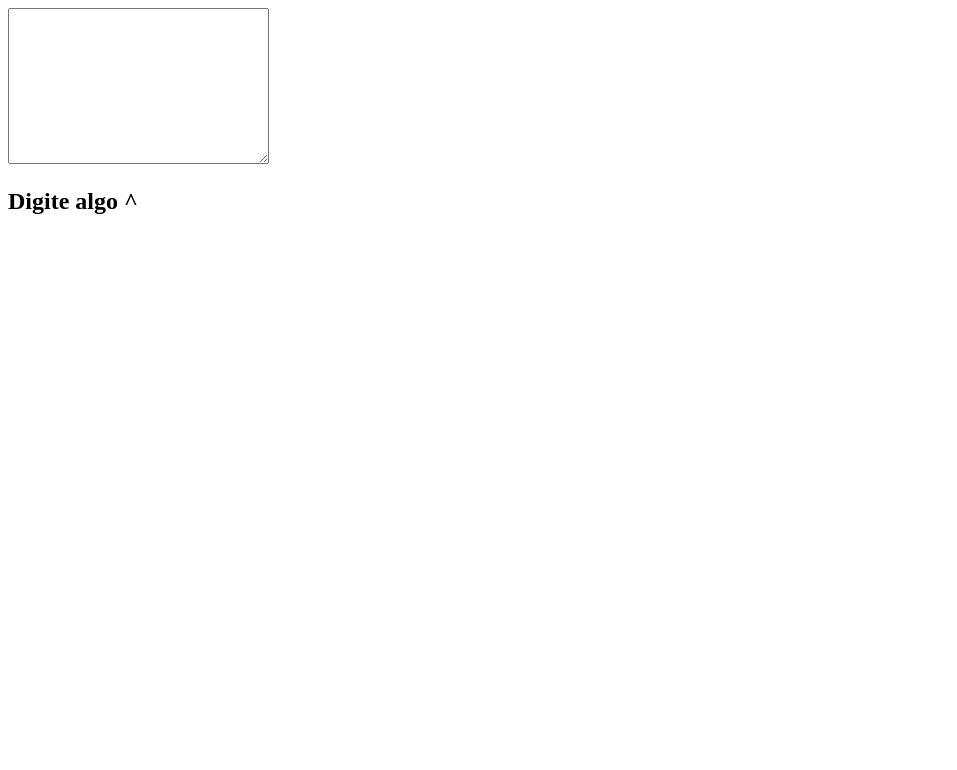
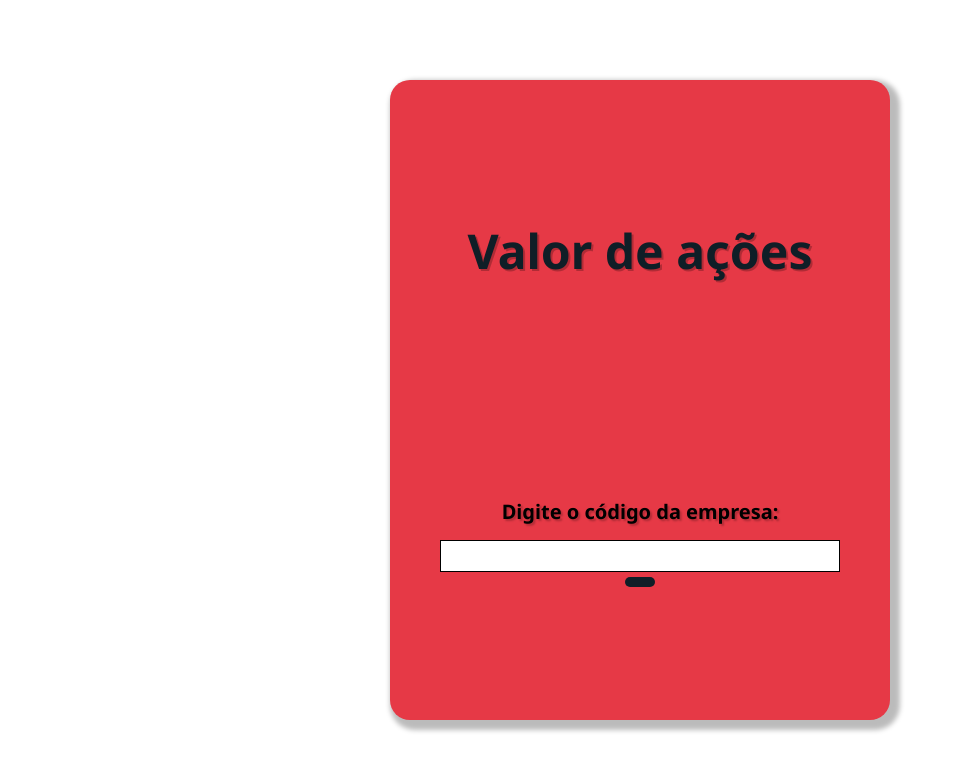
Before and after one commit to pedroviana71/primeiroExercicioReact, a React (Create React App) app: page / in a window 1280 px wide. Shown: the top 770 px of the page, without its empty margins (0-957 px from the left). Built offline with nearby package versions, Linux system fonts and the light colour scheme.

Commit message:
exercicio de Ações

```diff
--- a/package.json
+++ b/package.json
@@ -6,9 +6,12 @@
     "@testing-library/jest-dom": "^5.16.1",
     "@testing-library/react": "^12.1.2",
     "@testing-library/user-event": "^13.5.0",
+    "axios": "^0.25.0",
+    "immer": "^9.0.12",
     "react": "^17.0.2",
     "react-dom": "^17.0.2",
     "react-scripts": "5.0.0",
+    "use-immer": "^0.6.0",
     "web-vitals": "^2.1.4"
   },
   "scripts": {
--- a/public/index.html
+++ b/public/index.html
@@ -5,15 +5,15 @@
     <link rel="icon" href="%PUBLIC_URL%/favicon.ico" />
     <meta name="viewport" content="width=device-width, initial-scale=1" />
     <meta name="theme-color" content="#000000" />
-
+    <style>
+      @import url("https://fonts.googleapis.com/css2?family=Noto+Sans:wght@400;700&display=swap");
+    </style>
 
     <link rel="manifest" href="%PUBLIC_URL%/manifest.json" />
 
     <title>Exercícios</title>
   </head>
   <body>
-    <noscript>You need to enable JavaScript to run this app.</noscript>
     <div id="root"></div>
-
   </body>
 </html>
--- a/src/App.js
+++ b/src/App.js
@@ -1,5 +1,7 @@
 import React from "react";
-import Setup from "./palavras/palavras";
+import Setup from "./acoes/acoes";
+//import Setup from "./acoes/exemploImmer";
+
 
 
 
--- /dev/null
+++ b/src/acoes/acoes.css
@@ -0,0 +1,101 @@
+* {
+  font-family: "Noto Sans", sans-serif;
+  box-sizing: border-box;
+  margin: 0;
+  padding: 0;
+}
+.container {
+  background-color: #ffffff;
+  display: flex;
+}
+
+.inner-container {
+  display: flex;
+  flex-direction: column;
+  background-color: #e63946;
+  width: 500px;
+  height: 80%;
+  justify-content: center;
+  align-items: center;
+  border-radius: 20px;
+  box-shadow: 5px 5px 5px 5px rgba(0, 0, 0, 0.267);
+}
+
+.title {
+  text-shadow: 2px 2px rgba(0, 0, 0, 0.233);
+  color: #0f1e27;
+  display: flex;
+  justify-content: center;
+  align-items: center;
+  width: 500px;
+  margin: 10px 10px 200px 10px;
+  font-size: 48px;
+}
+
+.subtitle {
+  text-shadow: 2px 2px 2px rgba(0, 0, 0, 0.233);
+  margin: 15px;
+  font-size: 20px;
+}
+
+.input {
+  background-color: #ffffff;
+  width: 400px;
+  height: 32px;
+  border: 1px solid black;
+  padding: 2px;
+  outline: none;
+}
+
+.company-result {
+  display: flex;
+  justify-content: center;
+  align-items: center;
+  height: 25px;
+  font-size: 16px;
+}
+
+.price-result {
+  display: flex;
+  justify-content: center;
+  align-items: center;
+  height: 25px;
+  font-size: 16px;
+}
+
+.container-answer {
+  background-color: #0f1e27;
+  border-radius: 10px;
+  color: #ffffff;
+  padding: 5px 15px 5px 15px;
+  margin: 5px;
+}
+
+.result-save {
+  justify-content: center;
+  align-items: center;
+  display: grid;
+  grid-template-columns: 100px 100px 100px 100px;
+}
+
+.container-result {
+  padding: 5px;
+  border-radius: 10px;
+  background-color: #ffffff;
+  box-shadow: 5px 5px 5px rgba(0, 0, 0, 0.37);
+  margin: 5px;
+  display: flex;
+  align-items: center;
+  justify-content: center;
+  flex-direction: column;
+  width: 95px;
+  height: 80px;
+}
+
+.name {
+  font-size: 12px;
+}
+.price {
+  font-size: 15px;
+  font-weight: bolder;
+}
--- /dev/null
+++ b/src/acoes/acoes.js
@@ -0,0 +1,105 @@
+import React, { useState, useEffect } from "react";
+import axios from "axios";
+import { useImmer } from "use-immer";
+import id from "./id";
+import "./acoes.css";
+
+const Stocks = () => {
+  //useStates para fazer a captura do nome e valores das acoes
+  const [stock, setStock] = useState("");
+  const [price, setPrice] = useState("");
+  const [company, setCompany] = useState("");
+  const [isShow, setIsShow] = useState(false);
+  const [data, setData] = useImmer([]);
+
+  const addRegister = (nameCompany, valuePrice) => {
+    setData((draft) => {
+      draft.push({
+        id: id(),
+        company: nameCompany,
+        price: valuePrice,
+      });
+    });
+  };
+  //função para pegar o valor do input
+  const handleStock = (event) => {
+    if (event.key === "Enter") {
+      dados();
+      console.log(data);
+    } else if (event.key === "Backspace") {
+      setIsShow(false);
+    } else {
+      setIsShow(false);
+    }
+  };
+
+  const updateInput = (event) => {
+    setStock(event.target.value);
+  };
+
+  //URL para usar na função da pegar os dados da API
+  //const url = `https://cloud.iexapis.com/stable/stock/${stock}/quote?token=pk_b5e0e271d2544ee0ac8274f564b85117`;
+
+  //Função para pegar os dados da API usando fetch
+  // const dados = async () => {
+  //   const dado = await fetch(url);
+  //   const result = await dado.json();
+  //   setTxtStock(result.latestPrice);
+  //   setCompany(result.companyName);
+  // };
+
+  //Funcao para pegar os dados da API usando axios !!!!DUVIDA : o axios.get retorna so uma promise?
+  const dados = () => {
+    axios
+      .get(
+        `https://cloud.iexapis.com/stable/stock/${stock}/quote?token=pk_b5e0e271d2544ee0ac8274f564b85117`
+      )
+      .then((response) => {
+        setCompany(response.data.companyName);
+        setPrice(response.data.latestPrice);
+        setIsShow(true);
+        addRegister(response.data.companyName, response.data.latestPrice);
+      })
+      .catch(() => {
+        console.log("Ops");
+        setIsShow(false);
+      });
+  };
+
+  return (
+    <>
+      <div className="container">
+        <div className="inner-container">
+          <h1 className="title">Valor de ações</h1>
+          <h3 className="subtitle">Digite o código da empresa:</h3>
+          <input
+            className="input"
+            value={stock}
+            type="text"
+            onChange={updateInput}
+            onKeyDown={handleStock}
+            autoFocus
+          />
+          <div className="container-answer">
+            {isShow ? <h1 className="company-result">{company}</h1> : null}
+            {isShow ? <h1 className="price-result">{`U$${price}`}</h1> : null}
+          </div>
+
+          <div className="result-save">
+            {data.map((value) => {
+              return (
+                <div className="container-result" key={value.id}>
+                  <p className="name">{value.company}</p>
+                  <p className="price">{value.price}</p>
+                </div>
+              );
+            })}
+          </div>
+
+        </div>
+      </div>
+    </>
+  );
+};
+
+export default Stocks;
--- /dev/null
+++ b/src/acoes/id.js
@@ -0,0 +1,5 @@
+const idGenerator = ()=> {
+    return new Date().getTime().toString()
+}
+
+export default idGenerator;
--- a/src/cores/cores.js
+++ b/src/cores/cores.js
@@ -30,5 +30,4 @@ function UseCores() {
     </React.Fragment>
 }
 
-
 export default UseCores;
--- a/src/index.js
+++ b/src/index.js
@@ -6,7 +6,9 @@ import App from './App';
 
 ReactDOM.render(
   <React.StrictMode>
+
     <App />
+
   </React.StrictMode>,
   document.getElementById('root')
 );
--- a/src/palavras/palavras.js
+++ b/src/palavras/palavras.js
@@ -3,8 +3,8 @@ import React, { useState } from "react";
 const UsePalavras = () => {
     const [txt, setTxt] = useState('Digite algo ^')
 
-    const Texto = () =>{
-        setTxt(document.getElementById('txtarea').value)
+    const Texto = (event) =>{
+        setTxt(event.target.value)
     }
     return(
         <>
```
Also changed, not shown: src/acoes/exemploImmer.js (added, +42 -0 lines), src/pessoas/pessoas.js (+22 -27 lines), 2 other files (tests, documents, lock files or other folders).
